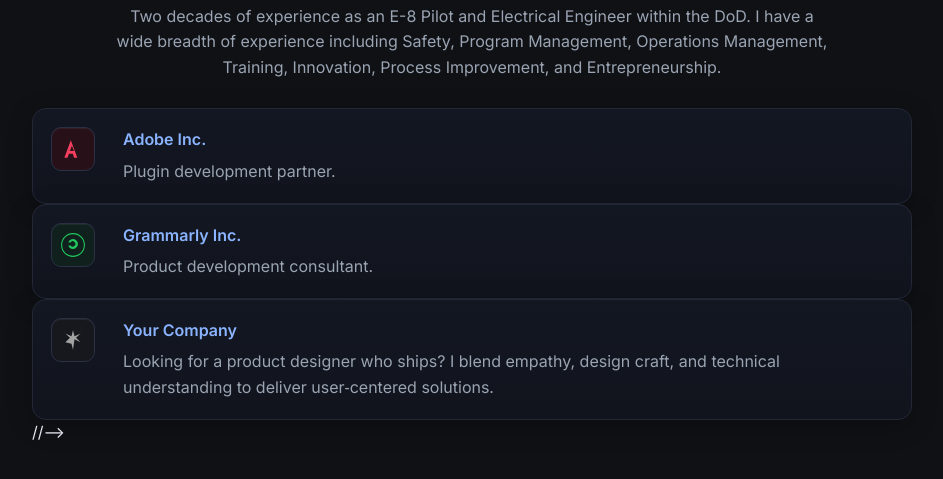
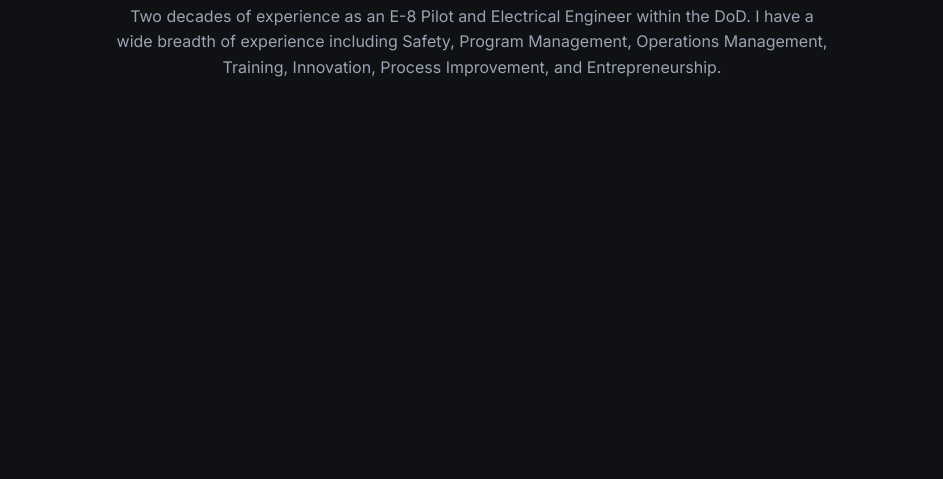
Before and after one commit to jimmitt/web, a plain HTML site: page index.html in a window 1280 px wide. Shown: the part 255-734 px from the top of the page, without its empty margins (168-1111 px from the left). Drawn offline with Linux system fonts and the light colour scheme.

```diff
--- a/index.html
+++ b/index.html
@@ -93,54 +93,7 @@
       <div class="handle"></div>
       <p class="bio">Two decades of experience as an E-8 Pilot and Electrical Engineer within the DoD.  I have a wide breadth of experience including Safety, Program Management, Operations Management, Training, Innovation, Process Improvement, and Entrepreneurship.</p>
     </header>
-<!--//
-    <div class="section-title">Companies I Work With</div>
 
-    <section class="cards">
-      <!-- Adobe -->
-      <article class="card">
-        <div class="logo adobe" aria-hidden="true">
-          <!-- Adobe-like A mark (stylized) -->
-          <svg viewBox="0 0 24 24" fill="none" xmlns="http://www.w3.org/2000/svg">
-            <path d="M4 20L10 4l6 16h-3l-1.2-3.6H8.2L7 20H4zm5.1-6.2h3.8L11 8.9l-1.9 4.9z" fill="#f43f5e"/>
-          </svg>
-        </div>
-        <div>
-          <p class="company"><a href="#">Adobe Inc.</a></p>
-          <p class="desc">Plugin development partner.</p>
-        </div>
-      </article>
-
-      <!-- Grammarly -->
-      <article class="card">
-        <div class="logo grammarly" aria-hidden="true">
-          <!-- G in a circle -->
-          <svg viewBox="0 0 24 24" xmlns="http://www.w3.org/2000/svg">
-            <circle cx="12" cy="12" r="10.5" stroke="#22c55e" fill="none"/>
-            <path d="M7.6 12.4a4.6 4.6 0 1 0 0-2.8h2.2a2.4 2.4 0 1 1 0 2.8H7.6z" fill="#22c55e"/>
-          </svg>
-        </div>
-        <div>
-          <p class="company"><a href="#">Grammarly Inc.</a></p>
-          <p class="desc">Product development consultant.</p>
-        </div>
-      </article>
-
-      <!-- Your Company -->
-      <article class="card">
-        <div class="logo generic" aria-hidden="true">
-          <!-- Simple star/asterisk -->
-          <svg viewBox="0 0 24 24" xmlns="http://www.w3.org/2000/svg">
-            <path d="M12 3l1.4 5.6L19 6l-4.2 4 4.2 4-5.6-2.6L12 21l-1.4-5.6L5 14l4.2-4L5 6l5.6 2.6L12 3z" fill="#a3a3a3"/>
-          </svg>
-        </div>
-        <div>
-          <p class="company"><a href="#">Your Company</a></p>
-          <p class="desc">Looking for a product designer who ships? I blend empathy, design craft, and technical understanding to deliver user‑centered solutions.</p>
-        </div>
-      </article>
-    </section>
-//-->
     <footer>
 
     </footer>
```
